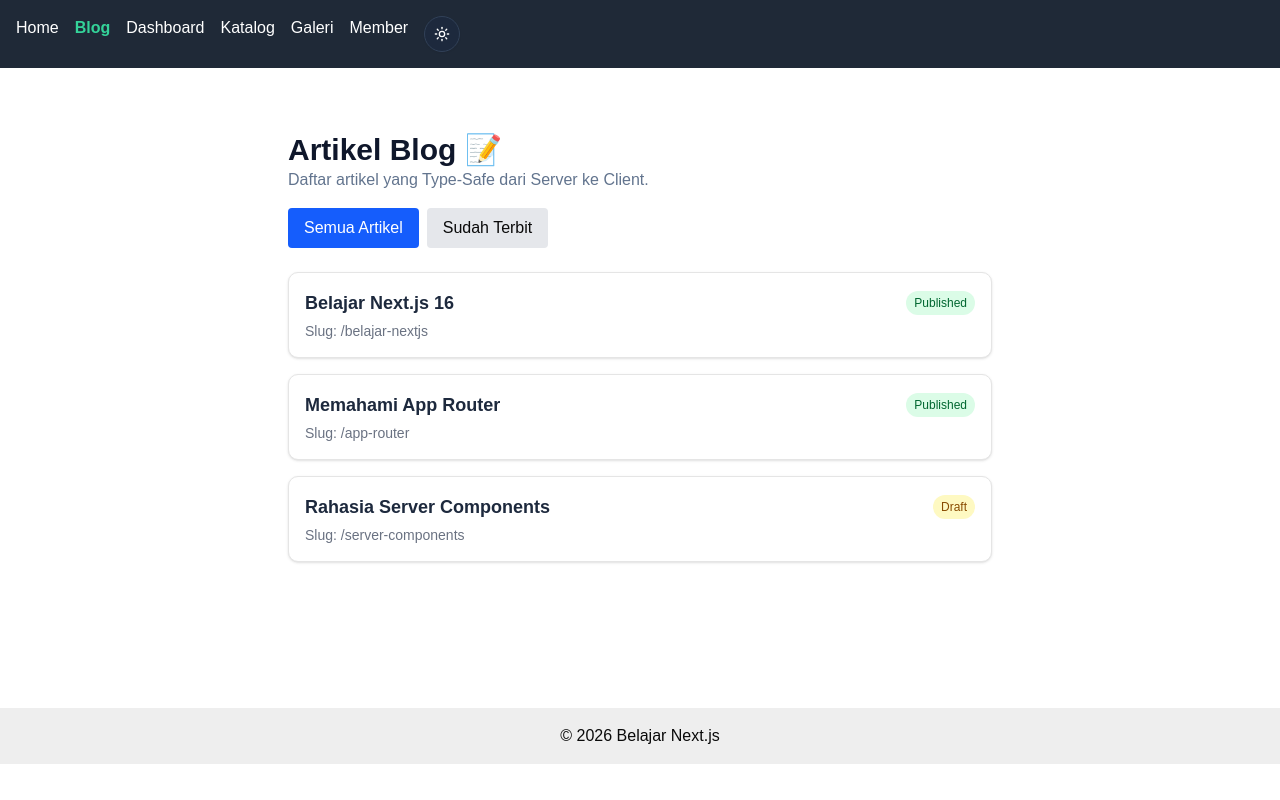
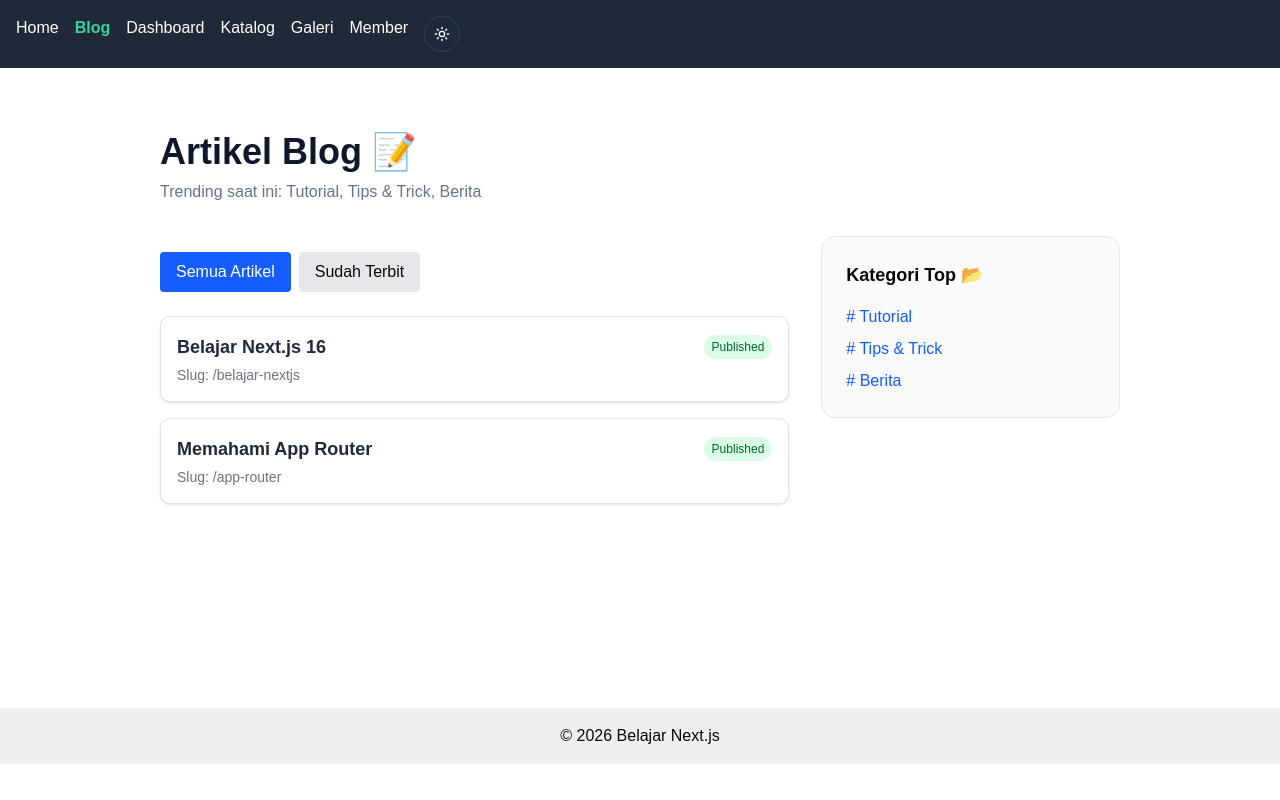
Before and after one commit to mhamdriizki/next-course, a Next.js app: page /blog in a window 1280 px wide. Built offline with nearby package versions, Linux system fonts and the light colour scheme.

Commit message:
feat: Applied

```diff
--- /dev/null
+++ b/app/blog/components/CategorySidebar.tsx
@@ -0,0 +1,20 @@
+import { getCategories } from "@/lib/data/blog";
+
+// SERVER COMPONENT: Boleh langsung pakai async!
+export async function CategorySidebar() {
+  // Fetch data miliknya sendiri
+  const categories = await getCategories();
+
+  return (
+    <div className="p-6 bg-slate-50 rounded-xl border border-slate-200">
+      <h3 className="text-lg font-bold mb-4">Kategori Top 📂</h3>
+      <ul className="space-y-2">
+        {categories.map((cat) => (
+          <li key={cat} className="text-blue-600 hover:underline cursor-pointer">
+            # {cat}
+          </li>
+        ))}
+      </ul>
+    </div>
+  );
+}
--- a/app/blog/page.tsx
+++ b/app/blog/page.tsx
@@ -1,23 +1,46 @@
-import { PostPreview } from "../types";
+import { Suspense } from "react";
+import { getCategories, getPublishedPosts, getTrendingTags } from "@/lib/data/blog";
 import { PostList } from "./components/PostList";
+import { CategorySidebar } from "./components/CategorySidebar";
 
 export default async function BlogPage() {
-  // SIMULASI FETCH DARI DATABASE
-  // Kita paksa array ini agar mematuhi aturan tipe PostPreview[]
-  const dataDariDB: PostPreview[] = [
-    { id: "1", title: "Belajar Next.js 16", slug: "belajar-nextjs", published: true },
-    { id: "2", title: "Memahami App Router", slug: "app-router", published: true },
-    { id: "3", title: "Rahasia Server Components", slug: "server-components", published: false },
-    // ERROR CHECKING: Coba tambahkan object tanpa 'published', TS pasti bakal langsung teriak merah!
-  ];
+  // 1. MENGUKUR WAKTU (Untuk Pembuktian di Terminal)
+  console.time("⏱️ Waktu Fetch Halaman Blog");
+
+  // 2. PARALLEL FETCH DENGAN ERROR HANDLING
+  // Kita nge-fetch posts dan trending secara bersamaan.
+  // getTrendingTags akan error, tapi kita tangkap pakai .catch() biar halaman nggak hancur!
+  const [posts, trendingTags] = await Promise.all([
+    getPublishedPosts(),
+    getCategories(),
+    getTrendingTags().catch(() => ["#NextJS", "#React"]), // Fallback data kalau error
+  ]);
+
+  console.timeEnd("⏱️ Waktu Fetch Halaman Blog");
 
   return (
-    <div className="max-w-3xl mx-auto p-8">
-      <h1 className="text-3xl font-bold text-slate-900">Artikel Blog 📝</h1>
-      <p className="text-slate-500">Daftar artikel yang Type-Safe dari Server ke Client.</p>
+    <div className="max-w-5xl mx-auto p-8">
+      <h1 className="text-4xl font-extrabold text-slate-900 mb-2">Artikel Blog 📝</h1>
+      <p className="text-slate-500 mb-8">
+        Trending saat ini: {trendingTags.join(", ")}
+      </p>
 
-      {/* Menyuntikkan data statis ke Client Component */}
-      <PostList posts={dataDariDB} />
+      <div className="grid grid-cols-1 md:grid-cols-3 gap-8">
+        {/* Kolom Kiri: Post List (Makan 2 kolom) */}
+        <div className="md:col-span-2">
+          {/* Komponen Client dari Modul 6.3 */}
+          <PostList posts={posts} />
+        </div>
+
+        {/* Kolom Kanan: Sidebar Kategori */}
+        <div>
+          {/* COLOCATION: Sidebar ini punya fetch sendiri,
+              jadi kita bungkus Suspense biar dia nggak nahan render komponen lain! */}
+          <Suspense fallback={<div className="p-6 bg-slate-100 rounded-xl animate-pulse h-40">Loading Kategori...</div>}>
+            <CategorySidebar />
+          </Suspense>
+        </div>
+      </div>
     </div>
   );
 }
--- /dev/null
+++ b/lib/data/blog.ts
@@ -0,0 +1,27 @@
+import { PostPreview } from "@/app/types";
+
+
+// Fungsi helper untuk bikin delay (Simulasi loading network/database)
+const delay = (ms: number) => new Promise((resolve) => setTimeout(resolve, ms));
+
+// 1. Fetch Posts (Simulasi butuh 1.5 detik)
+export async function getPublishedPosts(): Promise<PostPreview[]> {
+  await delay(1500);
+
+  return [
+    { id: "1", title: "Belajar Next.js 16", slug: "belajar-nextjs", published: true },
+    { id: "2", title: "Memahami App Router", slug: "app-router", published: true },
+  ];
+}
+
+// 2. Fetch Kategori (Simulasi butuh 1 detik)
+export async function getCategories(): Promise<string[]> {
+  await delay(1000);
+  return ["Tutorial", "Tips & Trick", "Berita"];
+}
+
+// 3. Fetch Trending (Simulasi error untuk demo .catch)
+export async function getTrendingTags(): Promise<string[]> {
+  await delay(500);
+  throw new Error("Database trending lagi down!");
+}
```
